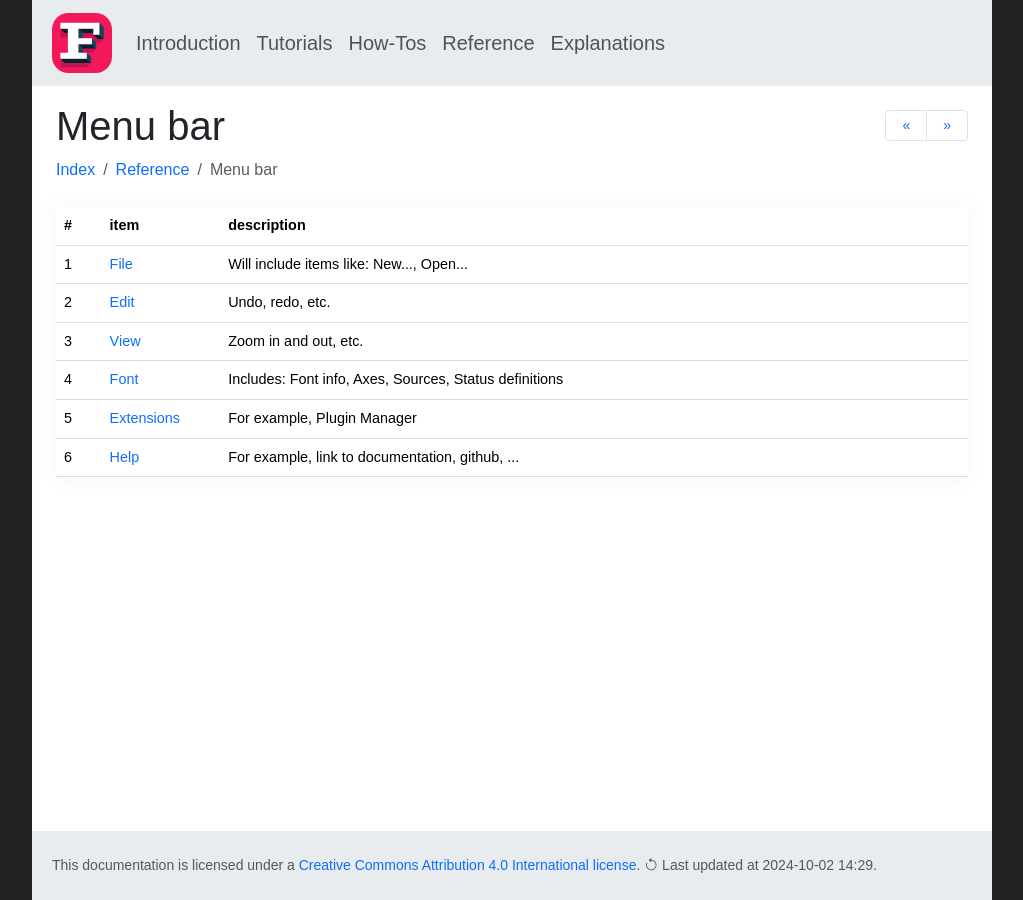
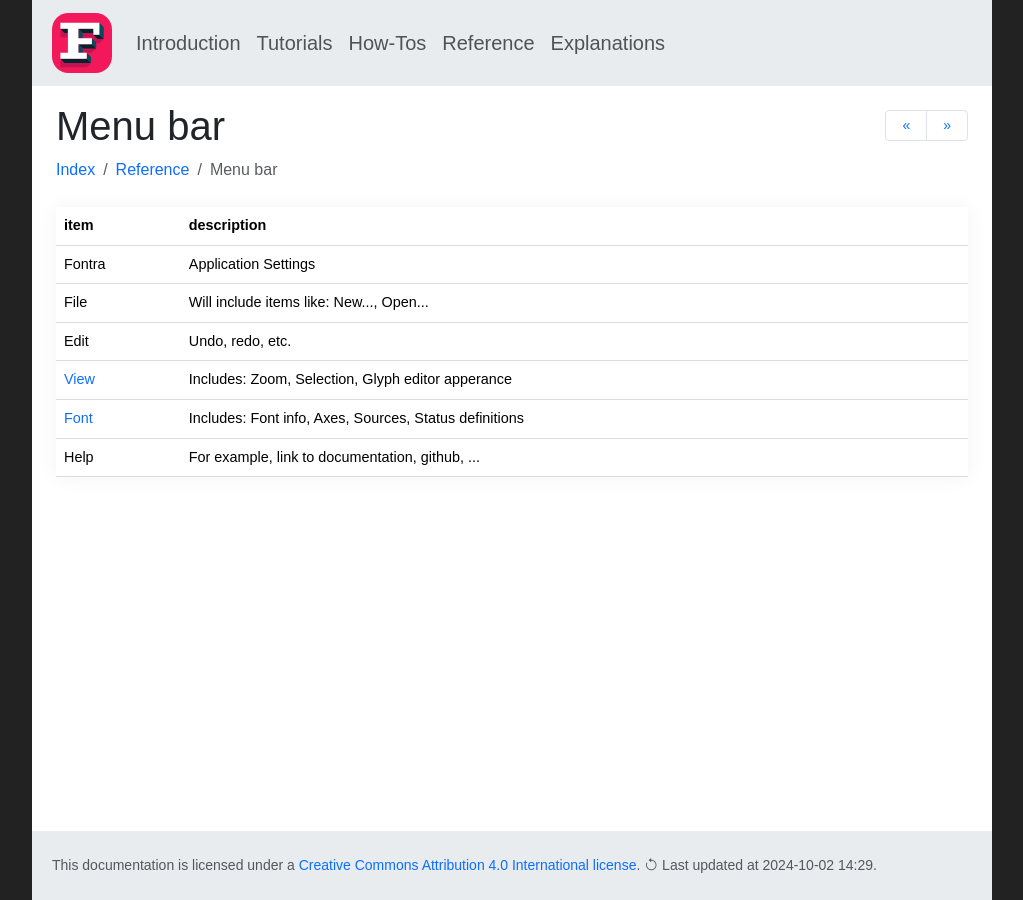
Before and after one commit to googlefonts/fontra-docs, a Jekyll site: the page built from _reference/menu.md, in a window 1280 px wide. Shown: the whole page, without its empty margins (128-1151 px from the left). Built offline with Jekyll 4.4.1, drawn with Linux system fonts in a browser that asks for light colours; nearby versions of some CDN libraries; some web fonts are replaced.

Commit message:
Add new section 'View' including glyph-editor-appearance

```diff
--- a/_reference/menu.md
+++ b/_reference/menu.md
@@ -16,38 +16,31 @@
 
 <table class='table table-hover'>
 <tr>
-<th width='5%'>#</th>
 <th width='13%'>item</th>
 <th width='82%'>description</th>
 </tr>
 <tr>
-<td>1</td>
-<td><a href=''>File</a></td>
-<td> Will include items like: New..., Open...</td>
+<td>Fontra</td>
+<td>Application Settings</td>
 </tr>
 <tr>
-<td>2</td>
-<td><a href=''>Edit</a></td>
+<td>File</td>
+<td>Will include items like: New..., Open...</td>
+</tr>
+<tr>
+<td>Edit</td>
 <td>Undo, redo, etc.</td>
 </tr>
 <tr>
-<td>3</td>
-<td><a href=''>View</a></td>
-<td>Zoom in and out, etc.</td>
+<td><a href='../menu/view'>View</a></td>
+<td>Includes: Zoom, Selection, Glyph editor apperance</td>
 </tr>
 <tr>
-<td>4</td>
 <td><a href='../menu/font'>Font</a></td>
 <td>Includes: Font info, Axes, Sources, Status definitions</td>
 </tr>
 <tr>
-<td>5</td>
-<td><a href=''>Extensions</a></td>
-<td>For example, Plugin Manager</td>
-</tr>
-<tr>
-<td>6</td>
-<td><a href=''>Help</a></td>
+<td>Help</td>
 <td>For example, link to documentation, github, ...</td>
 </tr>
 </table>
```
Also changed, not shown: _reference/menu/view.md (added, +35 -0 lines), _reference/menu/view/glyph-editor-appearance.md (added, +115 -0 lines), images/glyph-editor-appearance-dark.png (added), images/glyph-editor-appearance.png (added).
